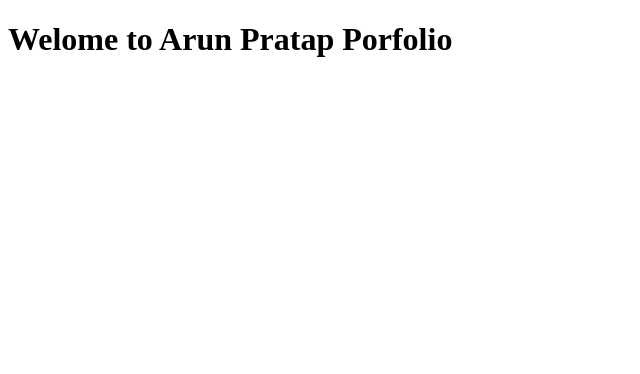
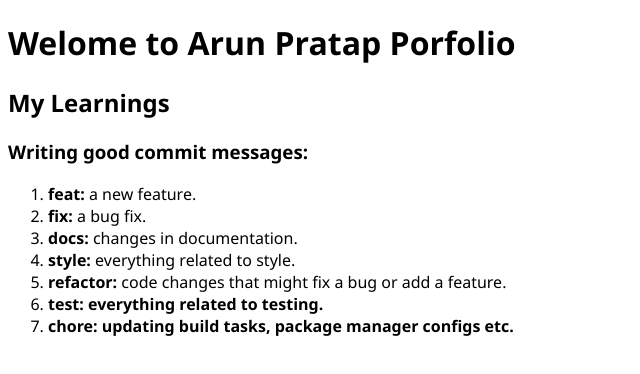
Before and after one commit to arun-pratap/arun-pratap-portfolio, a plain HTML site: page index.html in a window 1280 px wide. Shown: the whole page, without its empty margins (0-640 px from the left). Drawn offline with Linux system fonts and the light colour scheme.

Commit message:
fix: updated my learnings

```diff
--- a/index.html
+++ b/index.html
@@ -5,7 +5,20 @@
     <meta name="viewport" content="width=device-width, initial-scale=1.0">
     <title>Document</title>
 </head>
-<body>
+<body style="font-family:'Segoe UI', Tahoma, Geneva, Verdana, sans-serif">
     <h1> Welome to Arun Pratap Porfolio</h1>
+    <h2><underline>My Learnings</underline></h2>
+    <h3>Writing good commit messages:</h3>
+    <ol>
+        <li><strong>feat: </strong>a new feature.</li>
+        <li><strong>fix: </strong>a bug fix.</li>
+        <li><strong>docs: </strong>changes in documentation.</li>
+        <li><strong>style: </strong>everything related to style.</li>
+        <li><strong>refactor: </strong>code changes that might fix a bug or add a feature.</li>
+        <li><strong>test: everything related to testing.</strong></li>
+        <li><strong>chore: updating build tasks, package manager configs etc.</strong></li>
+    </ol>
+
+
 </body>
 </html>
```
